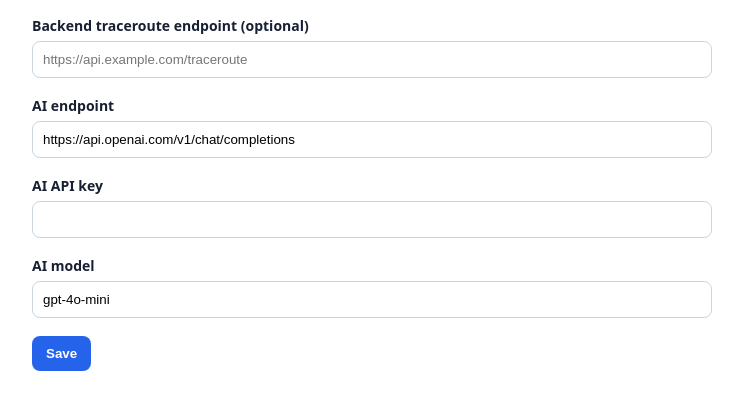
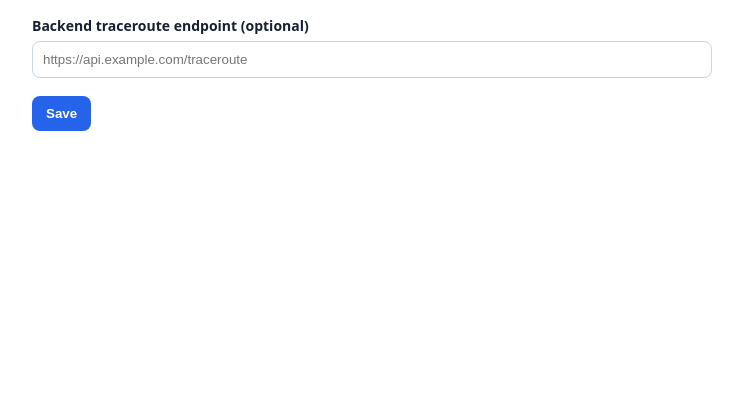
Before and after one commit to Pruthvi-cs/Chrome_extensions, a browser extension: page NetTraceVisual/options.html in a window 1280 px wide. Shown: the part 81-490 px from the top of the page, without its empty margins (268-1011 px from the left). Drawn offline with Linux system fonts and the light colour scheme.

Commit message:
Auto update: README.md, manifest.json, options.html, options.js @ NetTraceVisual

```diff
--- a/NetTraceVisual/options.html
+++ b/NetTraceVisual/options.html
@@ -15,12 +15,6 @@
   <h1>NetTrace Visual settings</h1>
   <label for="traceEndpoint">Backend traceroute endpoint (optional)</label>
   <input id="traceEndpoint" placeholder="https://api.example.com/traceroute">
-  <label for="aiEndpoint">AI endpoint</label>
-  <input id="aiEndpoint" value="https://api.openai.com/v1/chat/completions">
-  <label for="apiKey">AI API key</label>
-  <input id="apiKey" type="password" autocomplete="off">
-  <label for="aiModel">AI model</label>
-  <input id="aiModel" value="gpt-4o-mini">
   <button id="save">Save</button>
   <p id="saved" aria-live="polite"></p>
   <script src="options.js"></script>
--- a/NetTraceVisual/options.js
+++ b/NetTraceVisual/options.js
@@ -1,16 +1,10 @@
-chrome.storage.sync.get(["traceEndpoint", "aiEndpoint", "aiApiKey", "aiModel"], (settings) => {
+chrome.storage.sync.get(["traceEndpoint"], (settings) => {
   document.getElementById("traceEndpoint").value = settings.traceEndpoint || "";
-  document.getElementById("aiEndpoint").value = settings.aiEndpoint || "https://api.openai.com/v1/chat/completions";
-  document.getElementById("apiKey").value = settings.aiApiKey || "";
-  document.getElementById("aiModel").value = settings.aiModel || "gpt-4o-mini";
 });
 
 document.getElementById("save").addEventListener("click", () => {
   chrome.storage.sync.set({
-    traceEndpoint: document.getElementById("traceEndpoint").value.trim(),
-    aiEndpoint: document.getElementById("aiEndpoint").value.trim(),
-    aiApiKey: document.getElementById("apiKey").value.trim(),
-    aiModel: document.getElementById("aiModel").value.trim()
+    traceEndpoint: document.getElementById("traceEndpoint").value.trim()
   }, () => {
     document.getElementById("saved").textContent = "Saved.";
   });
```
Also changed, not shown: NetTraceVisual/README.md, NetTraceVisual/manifest.json.
